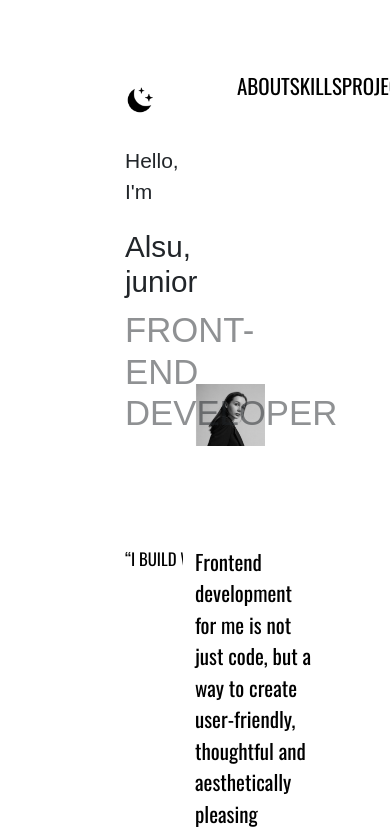
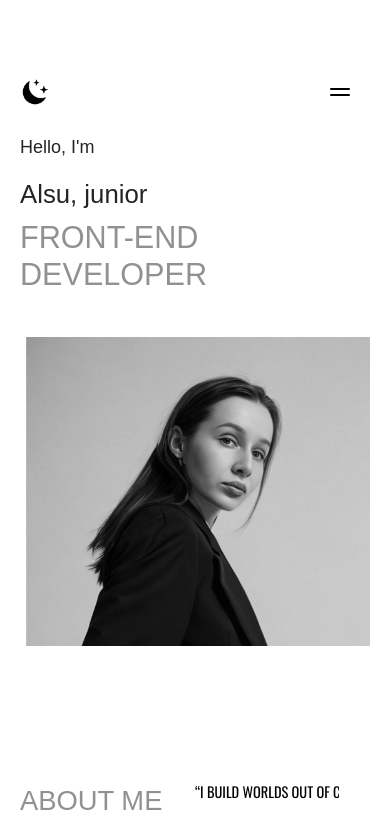
Before and after one commit to AlsuSharifullina/rsschool-cv, a plain HTML site: page index.html in a window 390 px wide. Shown: the top 835 px of the page. Drawn offline with nearby package versions, Linux system fonts and the light colour scheme; a web font is replaced by a local one.

Commit message:
style: add media for all sections

```diff
--- a/index.html
+++ b/index.html
@@ -90,7 +90,9 @@
 
             <section class="about" id="about">
                 <div class="about__left">
+                    <div class="about__quote-container">
                     <q class="about__quote">I build worlds out of code. </q>
+                    </div>
                     <h2 class="about__title">about me</h2>
                 </div>
                 <div class="about__right">
--- a/style.css
+++ b/style.css
@@ -317,8 +317,12 @@ p {
     justify-content: space-between;
     width: 50%;
 }
-
+.about__quote-container{
+    width: 50%;
+    height: 50px;
+}
 .about__quote {
+    display: block;
     width: 50%;
     font-size: 0.8rem;
     font-family: var(--oswald);
@@ -556,7 +560,7 @@ body.dark-mode .accordion-button::after {
 /* start code */
 .code {
     display: flex;
-    height: 80vh;
+    /* height: 80vh; */
 }
 
 .code__left {
@@ -577,16 +581,11 @@ pre {
     height: 100%;
 }
 
-code {
-    /* font-family: 'Fira Code', monospace; */
-
-}
-
 
 /* end code */
 /* start contacts */
 .contacts {
-    height: 80vh;
+    /* height: 80vh; */
     margin: 50px 0;
     display: flex;
     align-items: end;
@@ -751,3 +750,83 @@ code {
 }
 
 /* end animation */
+
+/* media */
+@media (max-width:991.98px) {
+    .page-content{
+        padding: 0 80px;
+    }
+    .header__nav{
+        display: none;
+    }
+    .header__item a:hover,
+    .contacts__item a:hover,
+    .constant__cv a:hover {
+        opacity: 1;
+    }
+    .projects__card a img:hover{
+        filter:  grayscale(0) ;
+        transform: scale(1);
+    }
+    .menu_toggler,
+    .menu_burger-button {
+        display: block;
+    }
+    .header__nav-burger{
+        display: flex;
+    }
+    .nav__list-burger .header__item{
+        margin-bottom: 8px;
+        margin-left: 0;
+        font-style: 24px;
+    }
+    .hero,
+    .about,
+    .skills,
+    .projects,
+    .contacts,
+    .code {
+        flex-direction: column;
+    }
+    .hero__left,
+    .hero__right,
+    .about__left,
+    .about__right,
+    .skills__left,
+    .skills__right,
+    .projects__left,
+    .projects__right,
+    .constant__left,
+    .contacts__right,
+    .code__left,
+    .code__right  {
+        padding-bottom: 10%;
+        width: 100%;
+    }
+    .about__left,
+    .constant__left {
+        flex-direction: row-reverse;
+        align-items: center;
+    }
+}
+
+@media (max-width:767.98px){
+    html{
+        font-size: 18px;
+    }
+    .page-content {
+        padding: 0 20px;
+    }
+
+}
+@media (max-width:479.98px) {
+    .page-content {
+        padding: 0 20px;
+    }
+}
+@media (hover: none) {
+    .hover-effect {
+        pointer-events: none;
+    }
+}
+/* end media */
```
